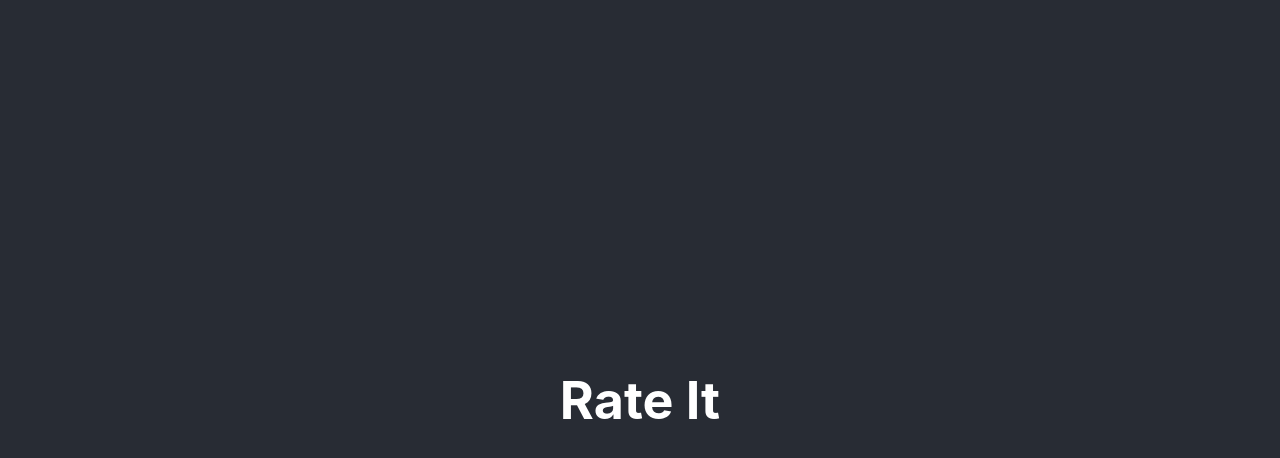
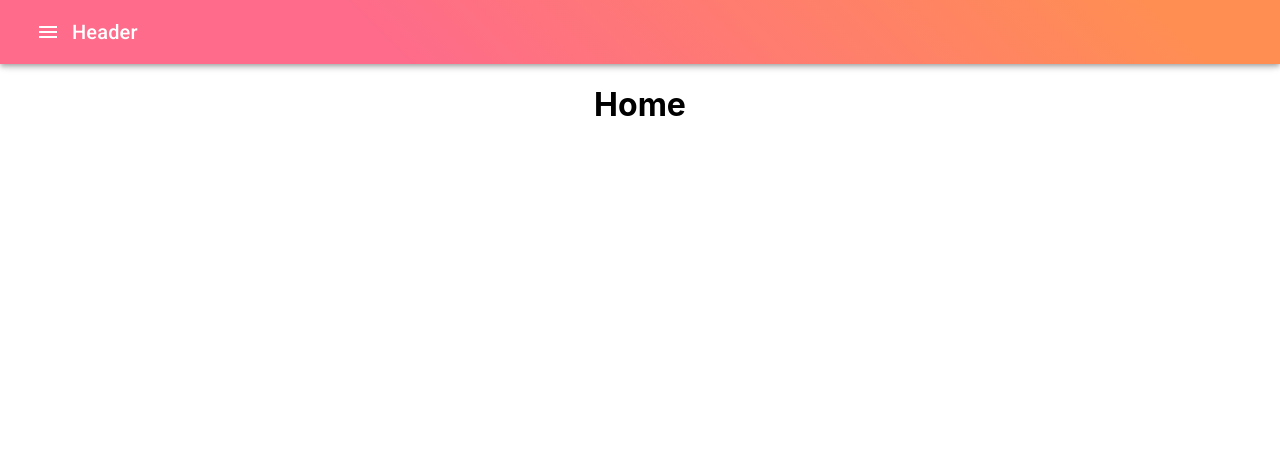
Before and after one commit to diCaminha/rateit-web, a React (Create React App) app: page / in a window 1280 px wide. Shown: the top 458 px of the page. Built offline with nearby package versions, Linux system fonts and the light colour scheme.

Commit message:
configuring layout

```diff
--- a/package.json
+++ b/package.json
@@ -3,6 +3,9 @@
   "version": "0.1.0",
   "private": true,
   "dependencies": {
+    "@material-ui/core": "^4.11.3",
+    "@material-ui/icons": "^4.11.2",
+    "@material-ui/styles": "^4.11.3",
     "@testing-library/jest-dom": "^5.11.4",
     "@testing-library/react": "^11.1.0",
     "@testing-library/user-event": "^12.1.10",
--- a/public/index.html
+++ b/public/index.html
@@ -10,6 +10,8 @@
       content="Web site created using create-react-app"
     />
     <link rel="apple-touch-icon" href="%PUBLIC_URL%/logo192.png" />
+    <link rel="stylesheet" href="https://fonts.googleapis.com/css?family=Roboto:300,400,500,700&display=swap" />
+    <link rel="stylesheet" href="https://fonts.googleapis.com/icon?family=Material+Icons" />
     <!--
       manifest.json provides metadata used when your web app is installed on a
       user's mobile device or desktop. See https://developers.google.com/web/fundamentals/web-app-manifest/
--- a/src/App.js
+++ b/src/App.js
@@ -1,12 +1,13 @@
-import './App.css';
+import "./App.css";
+import Layout from "./components/Layout";
 
-function App() {
+
+const App = () => {
+
   return (
-    <div className="App">
-      <header className="App-header">
-      <h1>Rate It</h1>
-      </header>
-    </div>
+    <Layout>
+      <h1>Home</h1>
+    </Layout>
   );
 }
 
--- /dev/null
+++ b/src/components/Header.js
@@ -0,0 +1,26 @@
+import { AppBar, IconButton, Toolbar, Typography } from "@material-ui/core";
+import MenuIcon from "@material-ui/icons/Menu";
+import { makeStyles } from "@material-ui/core/styles";
+
+const useStyles = makeStyles({
+  appBar: {
+      background: 'linear-gradient(45deg, #FE6B8B 30%, #FF8E53 90%)'
+  },
+});
+
+const Header = () => {
+  const classes = useStyles();
+
+  return (
+    <AppBar className={classes.appBar}>
+      <Toolbar>
+        <IconButton color="inherit">
+          <MenuIcon />
+        </IconButton>
+        <Typography variant="h6">Header</Typography>
+      </Toolbar>
+    </AppBar>
+  );
+};
+
+export default Header;
--- /dev/null
+++ b/src/components/Layout.js
@@ -0,0 +1,33 @@
+import { makeStyles, Toolbar } from "@material-ui/core";
+import Header from "./Header";
+
+const useStyles = makeStyles({
+  root: {
+    textAlign: "center",
+    display: "flex",
+    flexDirection: "column",
+    minHeight: "100vh",
+  },
+  container: {
+    display: "flex",
+    flex: 1,
+  },
+  main: {
+    flex: 1,
+  },
+});
+
+const Layout = ({ children }) => {
+  const classes = useStyles();
+  return (
+    <div className={classes.root}>
+      <Header />
+      <Toolbar />
+      <div className={classes.container}>
+        <main className={classes.main}>{children}</main>
+      </div>
+    </div>
+  );
+};
+
+export default Layout;
```
Also changed, not shown: src/components/Drawer.js (added), 1 other file (tests, documents, lock files or other folders).
